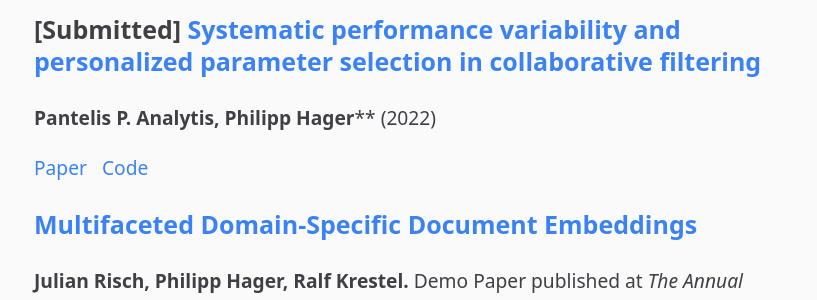
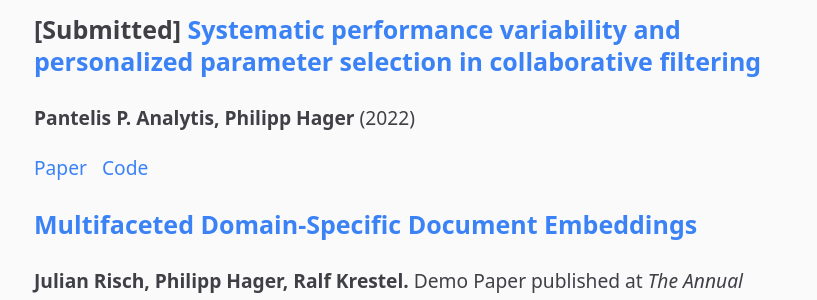
Before and after one commit to philipphager/philipphager.github.io, a Jekyll site: the page built from publications.md, in a window 1280 px wide. Shown: the part 470-770 px from the top of the page, without its empty margins (230-1047 px from the left). Built offline with Jekyll 4.4.1, drawn with Linux system fonts in a browser that asks for light colours.

Commit message:
Update formatting

```diff
--- a/publications.md
+++ b/publications.md
@@ -12,7 +12,7 @@ Published in CONSEQUENCES+REVEAL Workshop co-located with *The ACM Conference on
 [&nbsp; Code](https://github.com/philipphager/ultr-cm-vs-ips)
 
 ### [Submitted] [Systematic performance variability and personalized parameter selection in collaborative filtering]()
-**Pantelis P. Analytis, Philipp Hager****
+**Pantelis P. Analytis, Philipp Hager**
 (2022)
 
 [Paper]()
```
